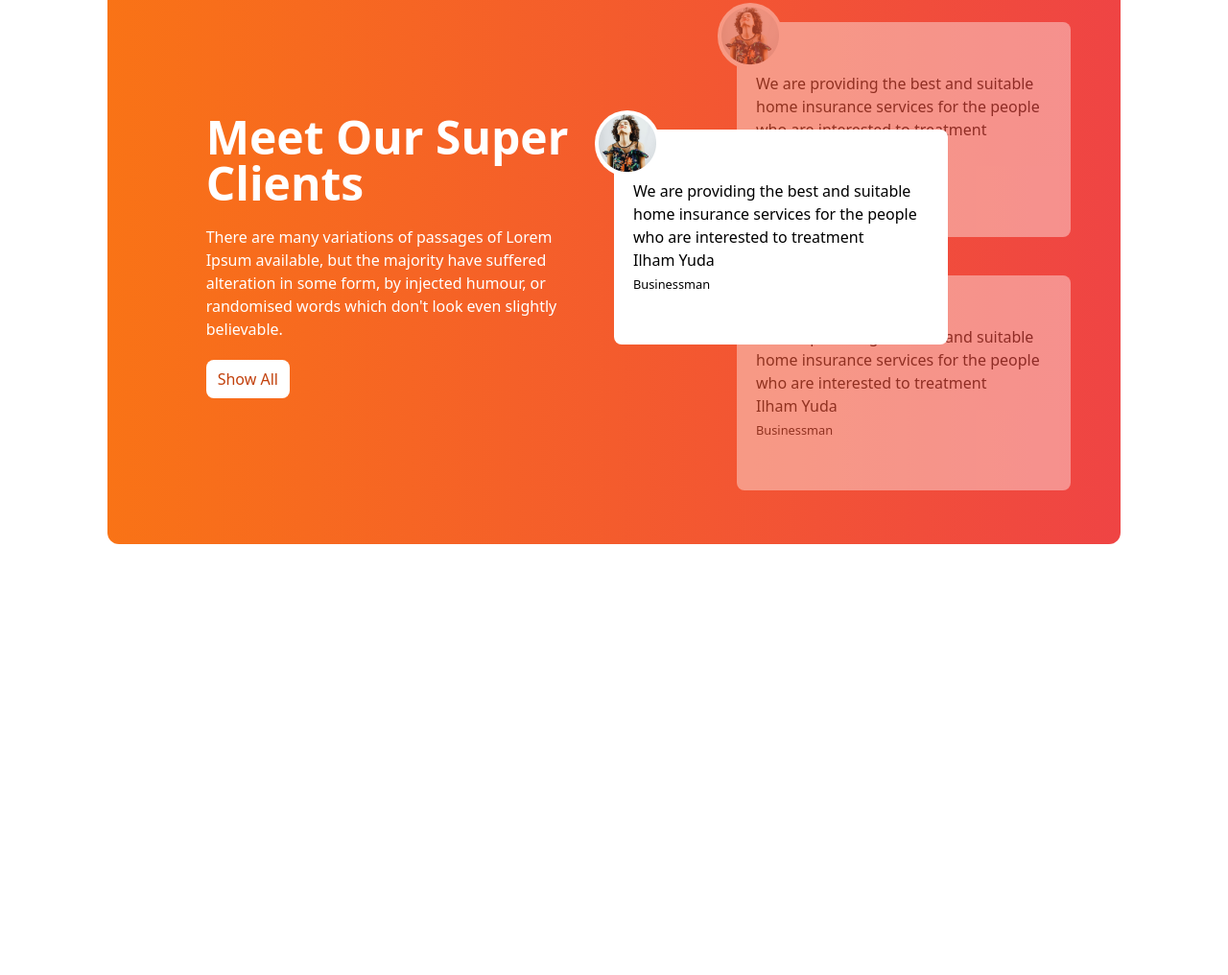
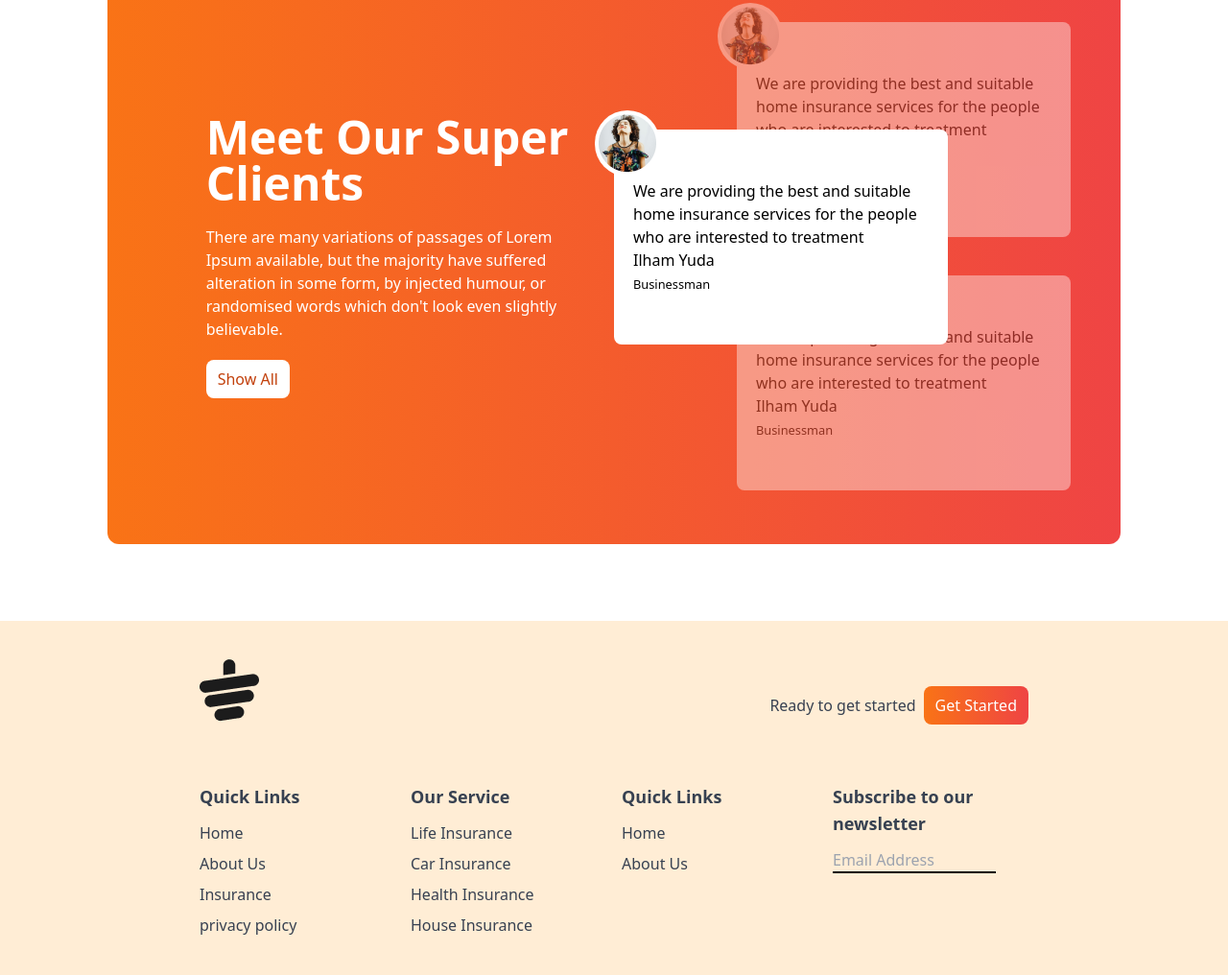
Before and after one commit to mashiyat12/tea-house-tailwind, a plain HTML site: page index.html in a window 1280 px wide. Shown: the part 1860-2876 px from the top of the page at 96% size. Before the commit the page ends 2427 px from the top, so only its background shows below. Drawn offline with nearby package versions, Linux system fonts and the light colour scheme.

Commit message:
footer section done

```diff
--- a/index.html
+++ b/index.html
@@ -208,5 +208,83 @@ lg:py-4 rounded-lg top-28 md:top-80 md:left-32 lg:left-28">
   </div>
  </section>
 </main>
+
+<!--Footer Section-->
+<footer class="bg-orange-100 text-gray-700
+py-10 px-4 md:px-16 mt-20">
+<div class="w-9/12 mx-auto">
+<!--Logo-->
+<div class="mb-8 flex justify-between">
+  <img class="mb-8" src="images/cup.png" alt="">
+  <div class="flex items-center gap-2">
+    <h4>Ready to get started</h4>
+    <button class="bg-gradient-to-r from-orange-500 to-red-500 px-3 py-2 rounded-lg text-white">Get Started</button>
+  </div>
+</div>
+<!--Links-->
+<div class="grid grid-cols-1 md:grid-cols-2 lg:grid-cols-4 gap-4">
+ <!--first column-->
+ <div>
+  <h3 class="font-semibold text-lg mb-3">Quick Links</h3>
+  <ul class="space-y-2">
+    <li>
+      <a class="hover:text-orange-600" href="">Home</a>
+    </li>
+    <li>
+      <a class="hover:text-orange-600" href="">About Us</a>
+    </li>
+    <li>
+      <a class="hover:text-orange-600" href="">Insurance</a>
+    </li>
+    <li>
+      <a class="hover:text-orange-600" href="">privacy policy</a>
+    </li>
+  </ul>
+ </div>
+ <!--second column-->
+ <div>
+  <h3 class="font-semibold text-lg mb-3">Our Service</h3>
+  <ul class="space-y-2">
+    <li>
+      <a class="hover:text-orange-600" href="">Life Insurance</a>
+    </li>
+    <li>
+      <a class="hover:text-orange-600" href="">Car Insurance</a>
+    </li>
+    <li>
+      <a class="hover:text-orange-600" href=""> Health Insurance</a>
+    </li>
+    <li>
+      <a class="hover:text-orange-600" href="">House Insurance</a>
+    </li>
+  </ul>
+ </div>
+ <!--Third column-->
+ <div>
+  <h3 class="font-semibold text-lg mb-3">Quick Links</h3>
+  <ul class="space-y-2">
+    <li>
+      <a class="hover:text-orange-600" href="">Home</a>
+    </li>
+    <li>
+      <a class="hover:text-orange-600" href="">About Us</a>
+    </li>
+
+  </ul>
+
+ </div>
+  <!--Fourth column-->
+  <div>
+    <h3 class="font-semibold text-lg mb-3">Subscribe to our newsletter</h3>
+    <div class="flex flex-col space-y-2">
+      <div>
+        <input placeholder="Email Address" type="text"
+        class="bg-transparent border-b-2 border-black w-4/5 md:w-5/6">
+      </div>
+    </div>
+  </div>
+</div>
+</div>
+</footer>
 </body>
 </html>
```
